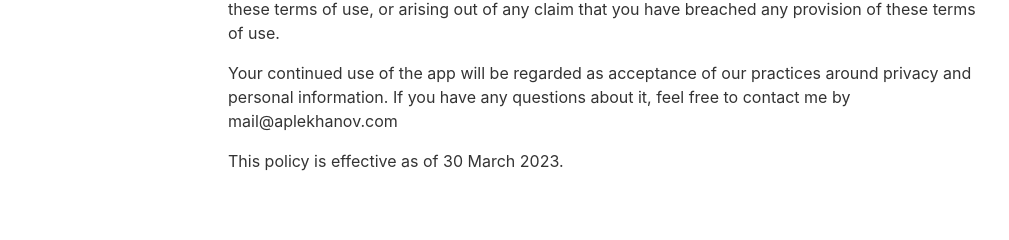
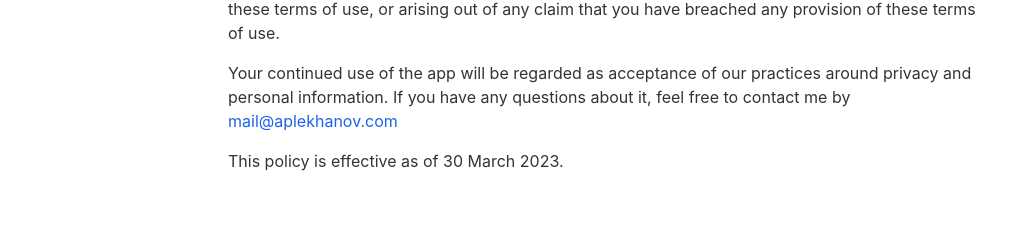
Before and after one commit to aplekhanov/mygpt-app, a Jekyll site: the page built from _pages/privacy.md, in a window 1280 px wide. Shown: the part 1223-1463 px from the top of the page, without its empty margins (37-1046 px from the left). Built offline with Jekyll 4.4.1, drawn with Linux system fonts in a browser that asks for light colours; nearby versions of some CDN libraries; part of the change alters nothing that is shown.

```diff
--- a/_pages/privacy.md
+++ b/_pages/privacy.md
@@ -32,6 +32,6 @@ Although most changes are likely to be minor, the app may change its Privacy Pol
 
 You hereby indemnify us and undertake to keep us indemnified against any losses, damages, costs, liabilities and expenses (including, without limitation, legal expenses and any amounts paid by us to a third party in settlement of a claim or dispute on the advice of our legal advisers) incurred or suffered by us arising out of use of this app or any breach by you of any provision of these terms of use, or arising out of any claim that you have breached any provision of these terms of use.
 
-Your continued use of the app will be regarded as acceptance of our practices around privacy and personal information. If you have any questions about it, feel free to contact me by mail@aplekhanov.com
+Your continued use of the app will be regarded as acceptance of our practices around privacy and personal information. If you have any questions about it, feel free to contact me by [mail@aplekhanov.com](mailto:mail@aplekhanov.com)
 
 This policy is effective as of 30 March 2023.
```
